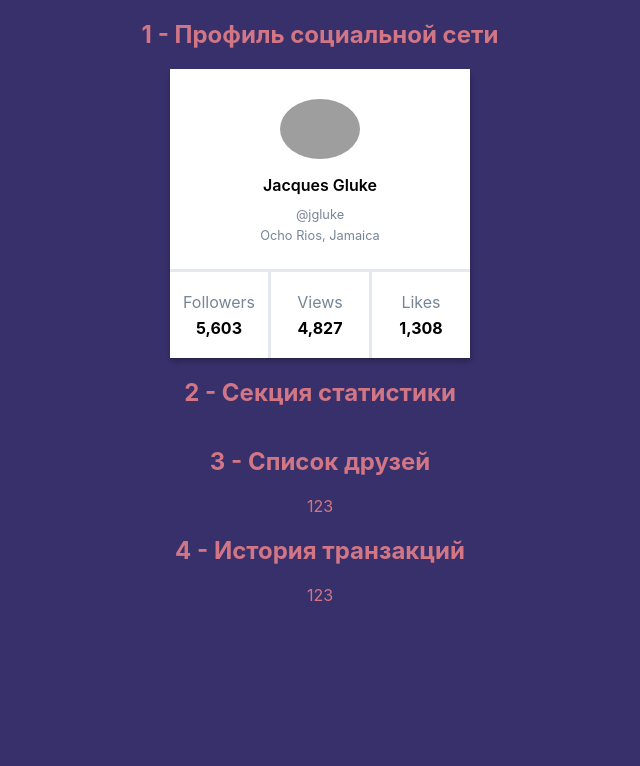
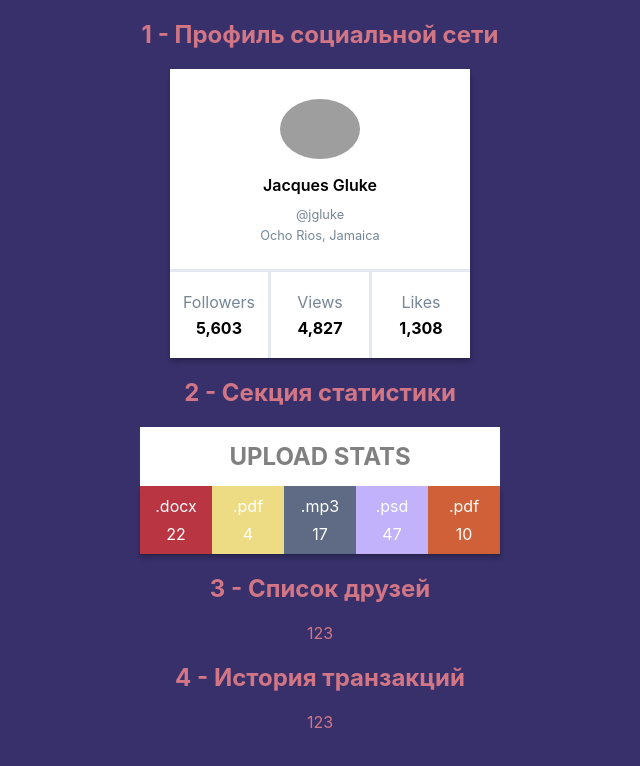
Before and after one commit to ErazorWhite/goit-react-hw-01-components, a React (Create React App) app: page / in a window 1280 px wide. Shown: the top 766 px of the page, without its empty margins (320-960 px from the left). Built offline with nearby package versions, Linux system fonts and the light colour scheme; grey boxes are pictures that could not be loaded.

Commit message:
task-2 finished

```diff
--- a/src/components/Statistics/Statistics.jsx
+++ b/src/components/Statistics/Statistics.jsx
@@ -1,26 +1,33 @@
-const Statistics = ({title, stats}) => {
-  <section class="statistics">
-    {title && <h2 class="title">{title}</h2>}
+import { StatsTitle, StatsList, StatItem, StatSpan } from './Statistics.styled';
 
-    <ul class="stat-list">
-      <li class="item">
-        <span class="label">.docx</span>
-        <span class="percentage">4%</span>
-      </li>
-      <li class="item">
-        <span class="label">.mp3</span>
-        <span class="percentage">14%</span>
-      </li>
-      <li class="item">
-        <span class="label">.pdf</span>
-        <span class="percentage">41%</span>
-      </li>
-      <li class="item">
-        <span class="label">.mp4</span>
-        <span class="percentage">12%</span>
-      </li>
-    </ul>
-  </section>;
+function getRandomColor() {
+  const letters = '0123456789ABCDEF';
+  let color = '#';
+  for (let i = 0; i < 6; i++) {
+    color += letters[Math.floor(Math.random() * 16)];
+  }
+  return color;
+}
+
+const Statistics = ({ title, stats }) => {
+  return (
+    <section>
+      {title && <StatsTitle>{title}</StatsTitle>}
+
+      <StatsList>
+        {stats.map(stat => {
+          return (
+            <>
+              <StatItem key={stat.id} color={getRandomColor()}>
+                <StatSpan margin="0 0 8px 0">{stat.label}</StatSpan>
+                <StatSpan>{stat.percentage}</StatSpan>
+              </StatItem>
+            </>
+          );
+        })}
+      </StatsList>
+    </section>
+  );
 };
 
 export default Statistics;
--- /dev/null
+++ b/src/components/Statistics/Statistics.styled.js
@@ -0,0 +1,34 @@
+import styled from 'styled-components';
+
+export const StatsTitle = styled.h2`
+  padding: 15px 30px;
+  min-width: 300px;
+  text-align: center;
+
+  text-transform: uppercase;
+
+  color: gray;
+  background-color: white;
+`;
+
+export const StatsList = styled.ul`
+  display: flex;
+  box-shadow: 0px 1px 1px rgba(0, 0, 0, 0.12), 0px 4px 4px rgba(0, 0, 0, 0.06),
+    1px 4px 6px rgba(0, 0, 0, 0.16);
+
+`;
+
+export const StatItem = styled.li`
+  display: flex;
+  flex-direction: column;
+  flex: 1;
+  padding: 10px;
+
+  text-align: center;
+  background-color: ${({color}) => color};
+  color: white;
+`;
+
+export const StatSpan = styled.span`
+  margin: ${({margin}) => margin || 0};
+`;
```
